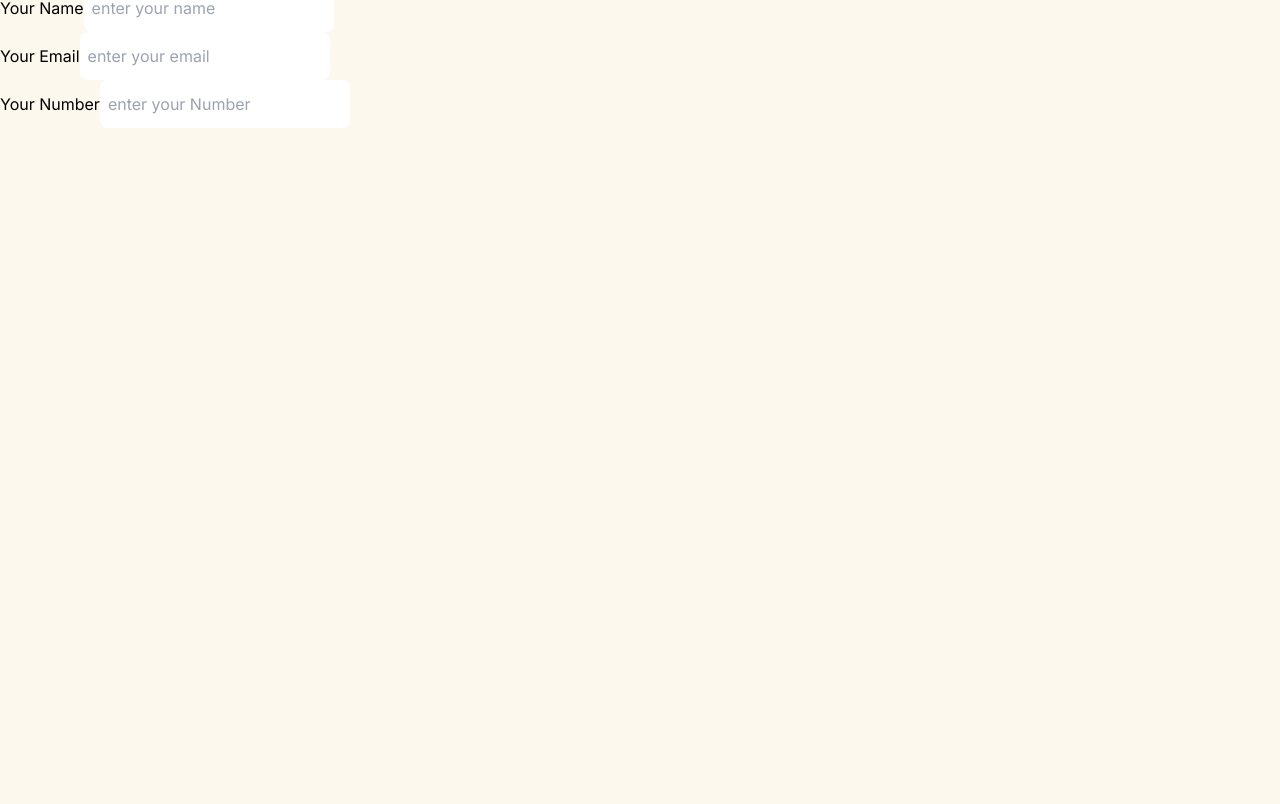
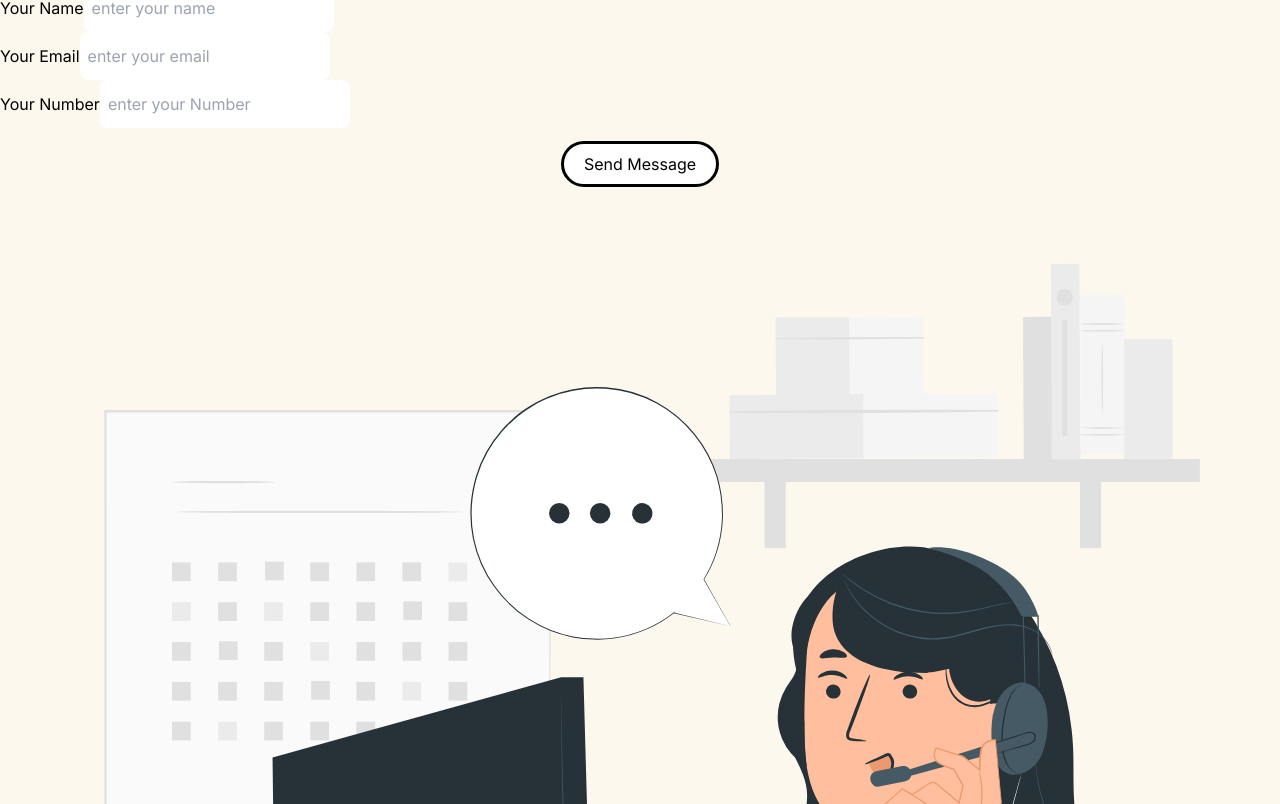
Before and after one commit to Ridwan-09/e-Study, a React (Vite) app: page / in a window 1280 px wide. Shown: the part 3336-4140 px from the top of the page. Before the commit the page ends 3464 px from the top, so only its background shows below. Built offline with nearby package versions, Linux system fonts and the light colour scheme.

Commit message:
first commit

```diff
--- a/src/Components/Contact.jsx
+++ b/src/Components/Contact.jsx
@@ -1,5 +1,7 @@
 import React from 'react';
 import Heading from '../Layout/Heading';
+import Button from '../Layout/Button';
+import img from '../assets/contact.svg'
 
 const Contact = () => {
     return (
@@ -35,7 +37,15 @@ const Contact = () => {
                             id='userNumber'
                             placeholder='enter your Number' />
                     </div>
+
+                    <div className='flex flex-row justify-center'>
+                        <Button title='Send Message'></Button>
+                    </div>
                 </form>
+
+                <div>
+                    <img src={img} alt="img" />
+                </div>
             </div>
         </div>
     );
```
